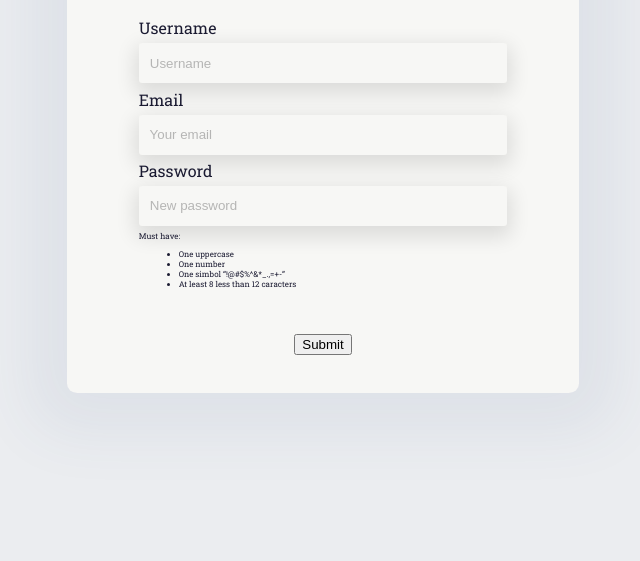
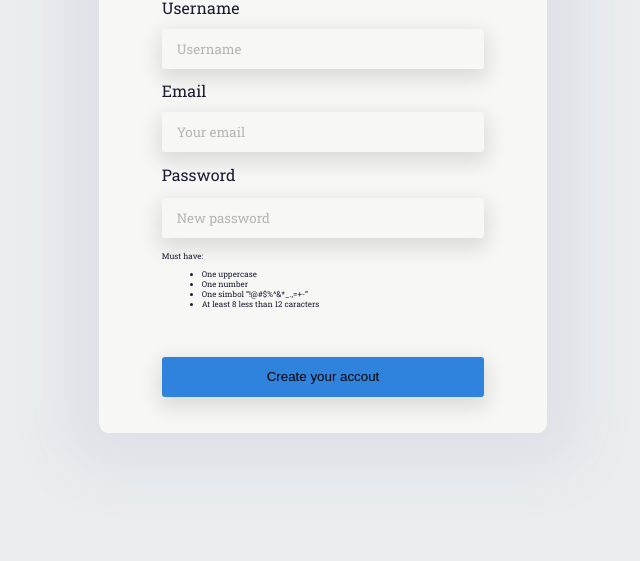
Before and after one commit to KuraiPiero/registrationForm, a plain HTML site: page index.html in a window 1280 px wide. Shown: the part 255-816 px from the top of the page, without its empty margins (325-965 px from the left). Drawn offline with Linux system fonts and the light colour scheme.

Commit message:
add hover and focus backgroud color change

```diff
--- a/index.html
+++ b/index.html
@@ -21,7 +21,7 @@
             <input
               type="text"
               id="user-name"
-              placeholder="   Username"
+              placeholder="Username"
               required
               minlength="8"
               maxlength="25"
@@ -34,7 +34,7 @@
             <input
               type="email"
               id="email"
-              placeholder="   Your email"
+              placeholder="Your email"
               minlength="8"
               maxlength="25"
               required
@@ -47,7 +47,7 @@
             <input
               type="password"
               id="new-password"
-              placeholder="   New password"
+              placeholder="New password"
               minlength="8"
               maxlength="12"
               pattern="^(?=.*[a-z])(?=.*[A-Z])(?=.*[0-9])(?=.*[!@#$%^&*_.,=+-]).{8,12}$"
@@ -69,7 +69,7 @@
             </section>
           </label>
         </section>
-        <input type="submit" value="Submit" class="form__submit" />
+        <button class="form__submit">Create your accout</button>
       </form>
     </main>
   </body>
--- a/styles/styles.css
+++ b/styles/styles.css
@@ -11,9 +11,9 @@ body {
 }
 
 .main {
-  width: 40vw;
+  width: 35vw;
   min-width: 25em;
-  height: 30em;
+  height: 35em;
   background: #f7f7f5;
   -webkit-box-shadow: 0px 2px 62px 35px rgba(64, 84, 145, 0.08);
   -moz-box-shadow: 0px 2px 62px 35px rgba(64, 84, 145, 0.08);
@@ -61,14 +61,33 @@ body {
   -webkit-box-shadow: 0px 7px 20px 4px rgba(0, 0, 0, 0.11);
   -moz-box-shadow: 0px 7px 20px 4px rgba(0, 0, 0, 0.11);
   box-shadow: 0px 7px 20px 4px rgba(0, 0, 0, 0.11);
-
+  padding-left: 15px;
   height: 3em;
+}
+.form__pass-instructions {
+  font-size: 0.5em;
+}
+.form__submit {
+  border: none;
+  background: #2f83dc;
+  width: 90%;
+  height: 3em;
+  border-radius: 3px;
+  -webkit-box-shadow: 0px 7px 20px 4px rgba(0, 0, 0, 0.11);
+  -moz-box-shadow: 0px 7px 20px 4px rgba(0, 0, 0, 0.11);
+  box-shadow: 0px 7px 20px 4px rgba(0, 0, 0, 0.11);
+}
+input:focus {
+  outline: none;
+  background-color: #f7faff;
+}
+.form__submit:hover {
+  background: #1073ff;
 }
 ::placeholder {
   margin-left: 16px;
   opacity: 0.5;
   width: 80%;
+  font-family: "Roboto Slab", serif;
+  margin: 1px;
 }
-.form__pass-instructions {
-  font-size: 0.5em;
-}
```
